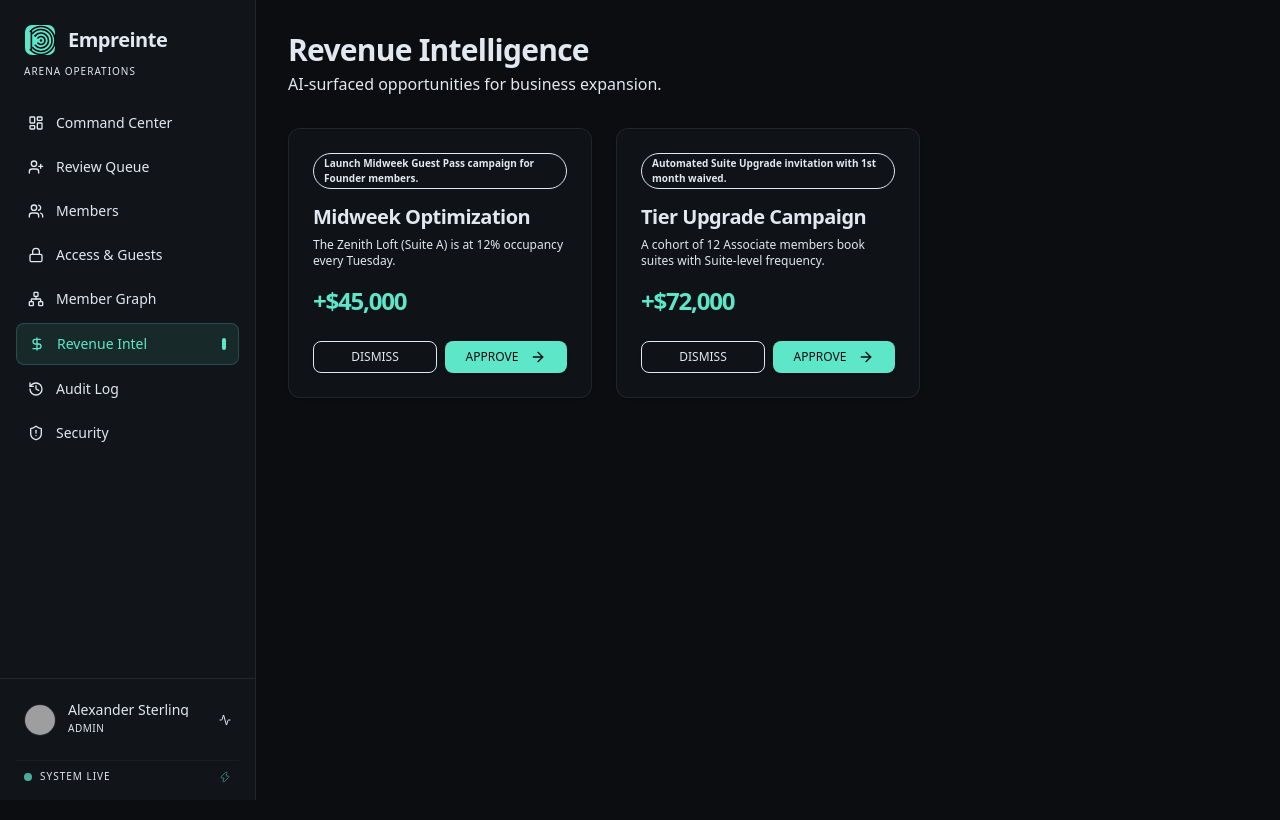
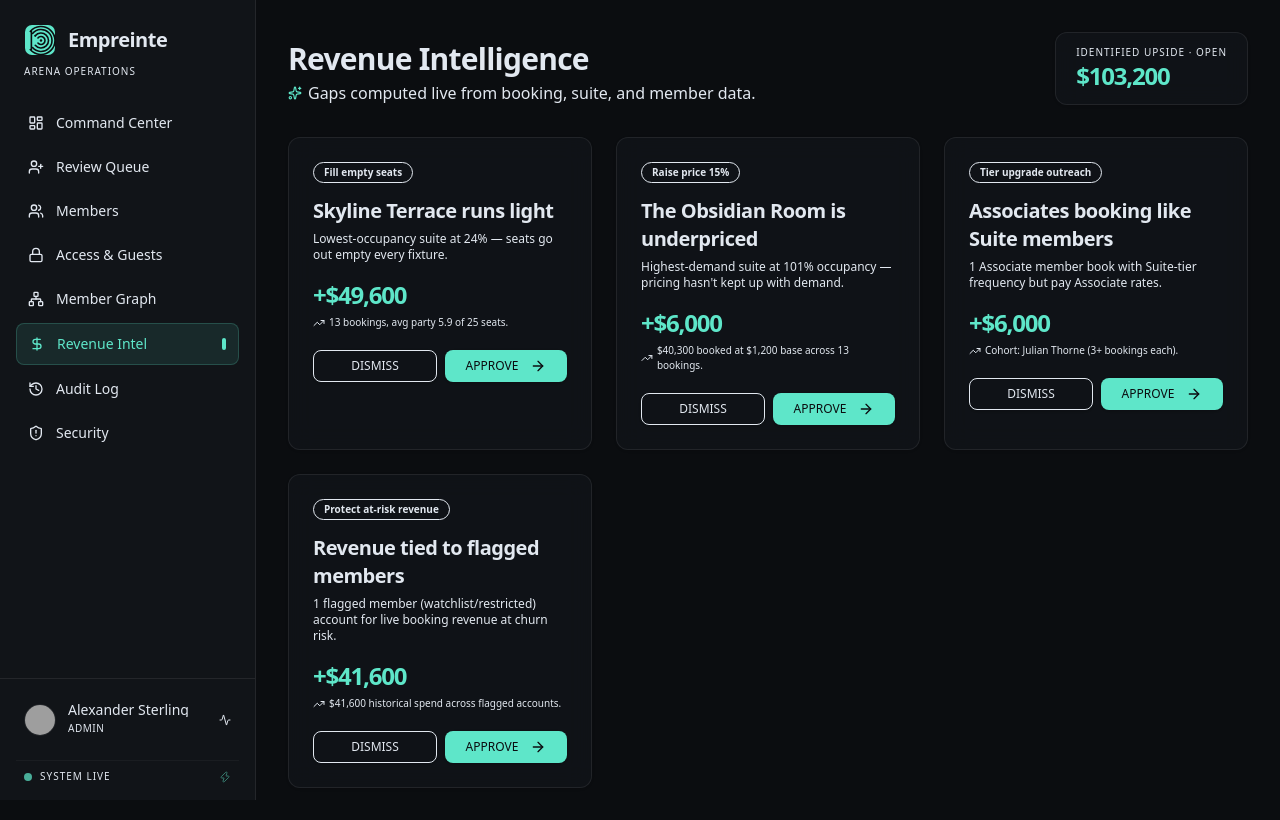
Before and after one commit to msurace328/Empreinte, a Next.js app: page /admin/revenue in a window 1280 px wide. Built offline with nearby package versions, Linux system fonts and the light colour scheme; grey boxes are pictures that could not be loaded.

Commit message:
Refactor RevenuePage to include new data handling

```diff
--- a/src/app/admin/revenue/page.tsx
+++ b/src/app/admin/revenue/page.tsx
@@ -1,34 +1,153 @@
 "use client";
-import React from 'react';
+import React, { useMemo, useState } from 'react';
 import { useData } from '@/lib/providers/data-provider';
+import { initialSuites } from '@/lib/services/seed-data';
 import { Card, CardContent, CardHeader, CardTitle, CardDescription } from '@/components/ui/card';
 import { Button } from '@/components/ui/button';
 import { Badge } from '@/components/ui/badge';
-import { ArrowRight, TrendingUp, CheckCircle2 } from 'lucide-react';
+import { ArrowRight, TrendingUp, CheckCircle2, Sparkles } from 'lucide-react';
 import { useAuth } from '@/hooks/use-auth';
 
+type OppStatus = 'Open' | 'Approved' | 'Dismissed';
+interface Opp {
+    id: string;
+    action: string;
+    title: string;
+    gap: string;
+    evidence: string;
+    projectedUpside: number;
+}
+
+const money = (n: number) => `$${Math.round(n).toLocaleString()}`;
+const round = (n: number) => Math.round(n / 100) * 100;
+
 export default function RevenuePage() {
-    const { opportunities, approveOpportunity, dismissOpportunity } = useData();
+    const { bookings, members, addAuditEntry } = useData();
     const { user } = useAuth();
+    const suites = initialSuites;
 
-    const handleApprove = (id: string) => {
+    const [statuses, setStatuses] = useState<Record<string, OppStatus>>({});
+
+    // ---- Compute real revenue gaps from live data ----
+    const opportunities = useMemo<Opp[]>(() => {
+        const bySuite = suites.map((s) => {
+            const sb = bookings.filter((b) => b.suiteId === s.id);
+            const revenue = sb.reduce((a, b) => a + b.amount, 0);
+            const avgParty = sb.length ? sb.reduce((a, b) => a + b.partySize, 0) / sb.length : 0;
+            const occ = s.capacity ? avgParty / s.capacity : 0;
+            return { s, count: sb.length, revenue, avgParty, occ };
+        });
+
+        const out: Opp[] = [];
+
+        // 1) Underused suite — value the empty seats
+        const worst = [...bySuite].filter((x) => x.count > 0).sort((a, b) => a.occ - b.occ)[0];
+        if (worst) {
+            const perSeat = worst.s.basePrice / worst.s.capacity;
+            const emptySeats = Math.max(0, (worst.s.capacity - worst.avgParty)) * worst.count;
+            const upside = round(emptySeats * perSeat);
+            if (upside > 0) out.push({
+                id: 'gap-occupancy',
+                action: 'Fill empty seats',
+                title: `${worst.s.name} runs light`,
+                gap: `Lowest-occupancy suite at ${Math.round(worst.occ * 100)}% — seats go out empty every fixture.`,
+                evidence: `${worst.count} bookings, avg party ${worst.avgParty.toFixed(1)} of ${worst.s.capacity} seats.`,
+                projectedUpside: upside,
+            });
+        }
+
+        // 2) Underpriced suite — high demand, room to raise price
+        const best = [...bySuite].filter((x) => x.count > 0).sort((a, b) => b.occ - a.occ)[0];
+        if (best && best.occ >= 0.6) {
+            const upside = round(best.revenue * 0.15);
+            if (upside > 0) out.push({
+                id: 'gap-pricing',
+                action: 'Raise price 15%',
+                title: `${best.s.name} is underpriced`,
+                gap: `Highest-demand suite at ${Math.round(best.occ * 100)}% occupancy — pricing hasn't kept up with demand.`,
+                evidence: `${money(best.revenue)} booked at ${money(best.s.basePrice)} base across ${best.count} bookings.`,
+                projectedUpside: upside,
+            });
+        }
+
+        // 3) Tier-upgrade cohort — Associates booking like Suite members
+        const countByMember: Record<string, number> = {};
+        bookings.forEach((b) => { countByMember[b.memberId] = (countByMember[b.memberId] || 0) + 1; });
+        const cohort = members.filter((m) => m.tier === 'Associate' && (countByMember[m.id] || 0) >= 3);
+        if (cohort.length > 0) {
+            const upside = round(cohort.length * 1000 * 12 * 0.5); // $1k/mo uplift, 12mo, 50% convert
+            out.push({
+                id: 'gap-upgrade',
+                action: 'Tier upgrade outreach',
+                title: 'Associates booking like Suite members',
+                gap: `${cohort.length} Associate member${cohort.length > 1 ? 's' : ''} book with Suite-tier frequency but pay Associate rates.`,
+                evidence: `Cohort: ${cohort.map((m) => m.name).slice(0, 3).join(', ')}${cohort.length > 3 ? '…' : ''} (3+ bookings each).`,
+                projectedUpside: upside,
+            });
+        }
+
+        // 4) At-risk revenue — flagged members who still spend
+        const spendByMember: Record<string, number> = {};
+        bookings.forEach((b) => { spendByMember[b.memberId] = (spendByMember[b.memberId] || 0) + b.amount; });
+        const atRisk = members.filter((m) => m.status === 'Watch' || m.status === 'Restricted');
+        const atRiskRevenue = round(atRisk.reduce((a, m) => a + (spendByMember[m.id] || 0), 0));
+        if (atRisk.length > 0 && atRiskRevenue > 0) {
+            out.push({
+                id: 'gap-retention',
+                action: 'Protect at-risk revenue',
+                title: 'Revenue tied to flagged members',
+                gap: `${atRisk.length} flagged member${atRisk.length > 1 ? 's' : ''} (watchlist/restricted) account for live booking revenue at churn risk.`,
+                evidence: `${money(atRiskRevenue)} historical spend across flagged accounts.`,
+                projectedUpside: atRiskRevenue,
+            });
+        }
+
+        return out;
+    }, [bookings, members, suites]);
+
+    const statusOf = (id: string): OppStatus => statuses[id] ?? 'Open';
+    const totalOpen = opportunities.filter((o) => statusOf(o.id) === 'Open').reduce((a, o) => a + o.projectedUpside, 0);
+
+    const act = (id: string, kind: 'approve' | 'dismiss') => {
         if (!user) return;
-        approveOpportunity(id, `${user.role}.${user.name}`, "Revenue opportunity enacted via dashboard");
-    };
-
-    const handleDismiss = (id: string) => {
-        if (!user) return;
-        dismissOpportunity(id, `${user.role}.${user.name}`, "Revenue opportunity dismissed manually");
+        const op = `${user.role}.${user.name.split(' ').pop()}`;
+        setStatuses((s) => ({ ...s, [id]: kind === 'approve' ? 'Approved' : 'Dismissed' }));
+        addAuditEntry(
+            op,
+            kind === 'approve' ? 'APPROVE_OPPORTUNITY' : 'DISMISS_OPPORTUNITY',
+            id,
+            kind === 'approve' ? 'Revenue opportunity enacted via dashboard' : 'Revenue opportunity dismissed manually'
+        );
     };
 
     return (
         <div className="space-y-8 animate-in fade-in slide-in-from-bottom-4 duration-700">
+            <div className="flex items-end justify-between flex-wrap gap-4">
                 <div>
                     <h1 className="text-3xl font-bold tracking-tight">Revenue Intelligence</h1>
-                <p className="text-muted-foreground mt-1">AI-surfaced opportunities for business expansion.</p>
+                    <p className="text-muted-foreground mt-1 flex items-center gap-1.5">
+                        <Sparkles className="size-3.5 text-signal-cyan" /> Gaps computed live from booking, suite, and member data.
+                    </p>
                 </div>
+                <Card className="glass border-signal-cyan/20 bg-signal-cyan/5">
+                    <CardContent className="px-5 py-3">
+                        <div className="text-[10px] font-mono uppercase tracking-widest text-muted-foreground">Identified upside · open</div>
+                        <div className="text-2xl font-mono font-bold text-signal-cyan tracking-tighter">{money(totalOpen)}</div>
+                    </CardContent>
+                </Card>
+            </div>
+
+            {opportunities.length === 0 ? (
+                <Card className="glass border-border-muted">
+                    <CardContent className="py-12 text-center text-muted-foreground text-sm">
+                        No revenue gaps detected in the current data. As bookings and members change, opportunities surface here.
+                    </CardContent>
+                </Card>
+            ) : (
                 <div className="grid grid-cols-1 md:grid-cols-2 lg:grid-cols-3 gap-6">
-                {opportunities.map(opp => (
+                    {opportunities.map((opp) => {
+                        const st = statusOf(opp.id);
+                        return (
                             <Card key={opp.id} className="glass border-border-muted relative overflow-hidden">
                                 <CardHeader className="pb-4">
                                     <Badge variant="outline" className="w-fit font-mono text-[10px]">{opp.action}</Badge>
@@ -36,21 +155,26 @@ export default function RevenuePage() {
                                     <CardDescription className="text-xs">{opp.gap}</CardDescription>
                                 </CardHeader>
                                 <CardContent>
-                            <div className="text-2xl font-mono text-signal-cyan font-bold tracking-tighter mb-6">+${opp.projectedUpside.toLocaleString()}</div>
-                            {opp.status === 'Open' ? (
+                                    <div className="text-2xl font-mono text-signal-cyan font-bold tracking-tighter mb-1">+{money(opp.projectedUpside)}</div>
+                                    <p className="text-[10px] text-muted-foreground font-mono mb-5 flex items-center gap-1">
+                                        <TrendingUp className="size-3" /> {opp.evidence}
+                                    </p>
+                                    {st === 'Open' ? (
                                         <div className="flex gap-2">
-                                    <Button size="sm" variant="outline" className="flex-1 text-muted-foreground" onClick={() => handleDismiss(opp.id)}>DISMISS</Button>
-                                    <Button size="sm" className="flex-1 bg-signal-cyan text-canvas-black hover:bg-signal-cyan/90" onClick={() => handleApprove(opp.id)}>APPROVE <ArrowRight className="ml-1 size-3"/></Button>
+                                            <Button size="sm" variant="outline" className="flex-1 text-muted-foreground" onClick={() => act(opp.id, 'dismiss')}>DISMISS</Button>
+                                            <Button size="sm" className="flex-1 bg-signal-cyan text-canvas-black hover:bg-signal-cyan/90" onClick={() => act(opp.id, 'approve')}>APPROVE <ArrowRight className="ml-1 size-3" /></Button>
                                         </div>
                                     ) : (
                                         <div className="text-emerald-500 font-mono text-[10px] uppercase flex items-center gap-2">
-                                    <CheckCircle2 className="size-4" /> {opp.status}
+                                            <CheckCircle2 className="size-4" /> {st}
                                         </div>
                                     )}
                                 </CardContent>
                             </Card>
-                ))}
+                        );
+                    })}
                 </div>
+            )}
         </div>
     );
 }
```
Lines whose indentation alone changed are shown as unchanged.
